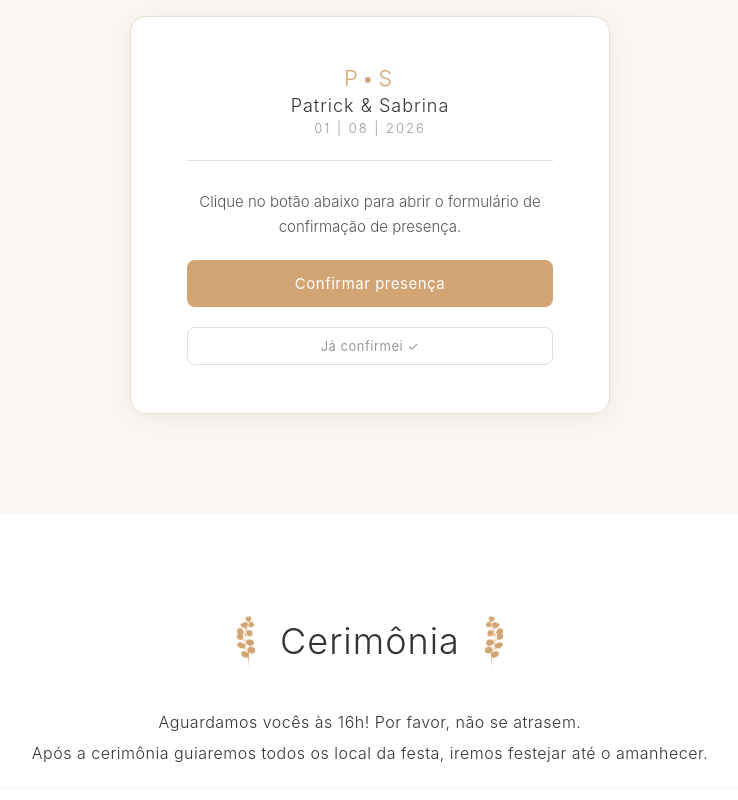
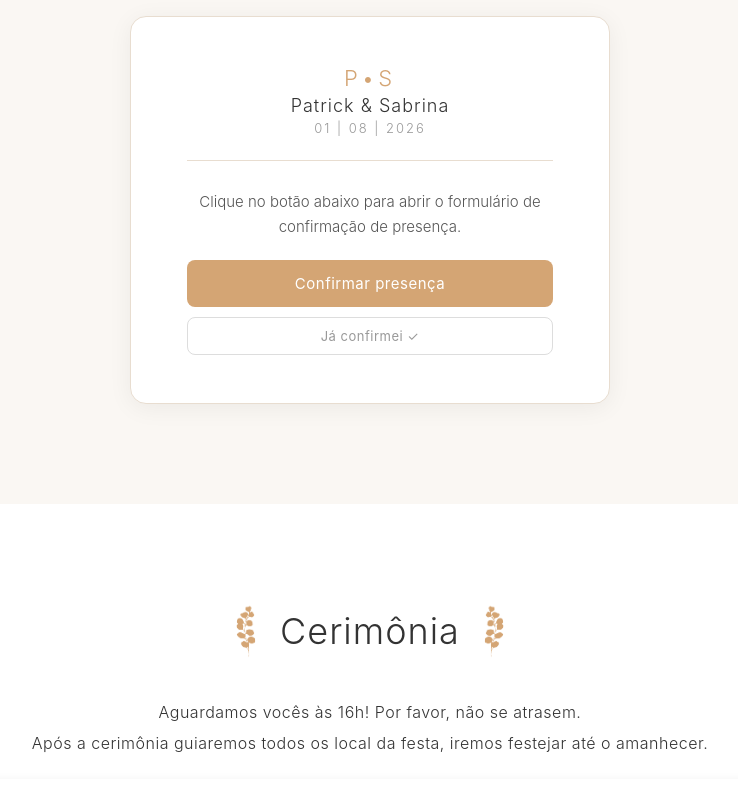
Before and after one commit to patricksantos/casou, a React (Vite) app: page / in a window 1280 px wide. Shown: the part 4133-4933 px from the top of the page, without its empty margins (270-1008 px from the left). Built offline with nearby package versions, Linux system fonts and the light colour scheme; grey boxes are pictures that could not be loaded.

Commit message:
Refactor RSVPSection layout: introduce a new container for RSVP buttons to improve styling and alignment, enhancing the overall user experience.

```diff
--- a/src/components/RSVPSection.css
+++ b/src/components/RSVPSection.css
@@ -105,6 +105,13 @@
   margin: 0;
 }
 
+.rsvp-buttons {
+  display: flex;
+  flex-direction: column;
+  gap: 10px;
+  width: 100%;
+}
+
 .rsvp-button {
   display: inline-block;
   width: 100%;
--- a/src/components/RSVPSection.tsx
+++ b/src/components/RSVPSection.tsx
@@ -46,6 +46,7 @@ export default function RSVPSection() {
               <p className="rsvp-card-text">
                 Clique no botão abaixo para abrir o formulário de confirmação de presença.
               </p>
+              <div className="rsvp-buttons">
                 <a
                   className="rsvp-button rsvp-button--primary"
                   href={GOOGLE_FORM_URL}
@@ -61,6 +62,7 @@ export default function RSVPSection() {
                   Já confirmei ✓
                 </button>
               </div>
+            </div>
           </>
         )}
       </div>
```
Lines whose indentation alone changed are shown as unchanged.
